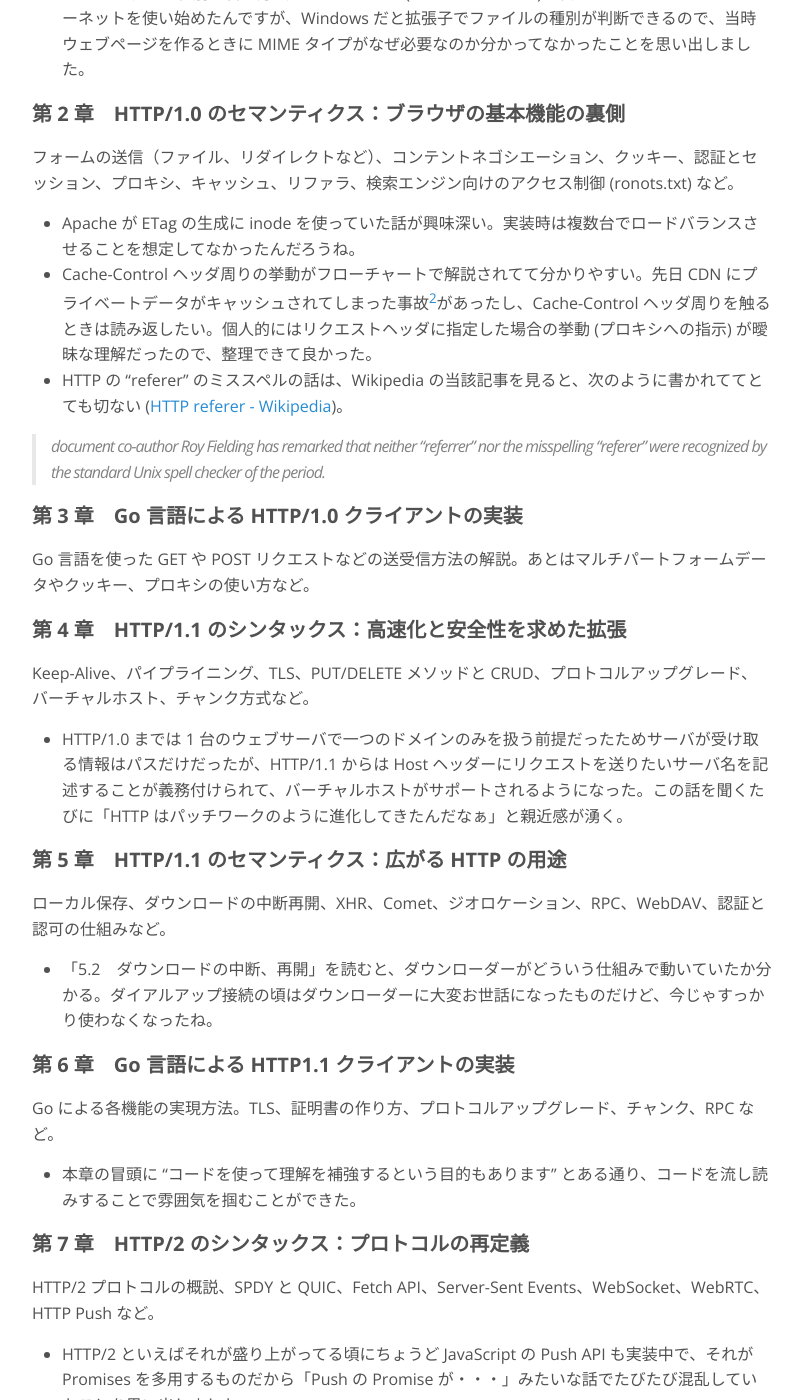
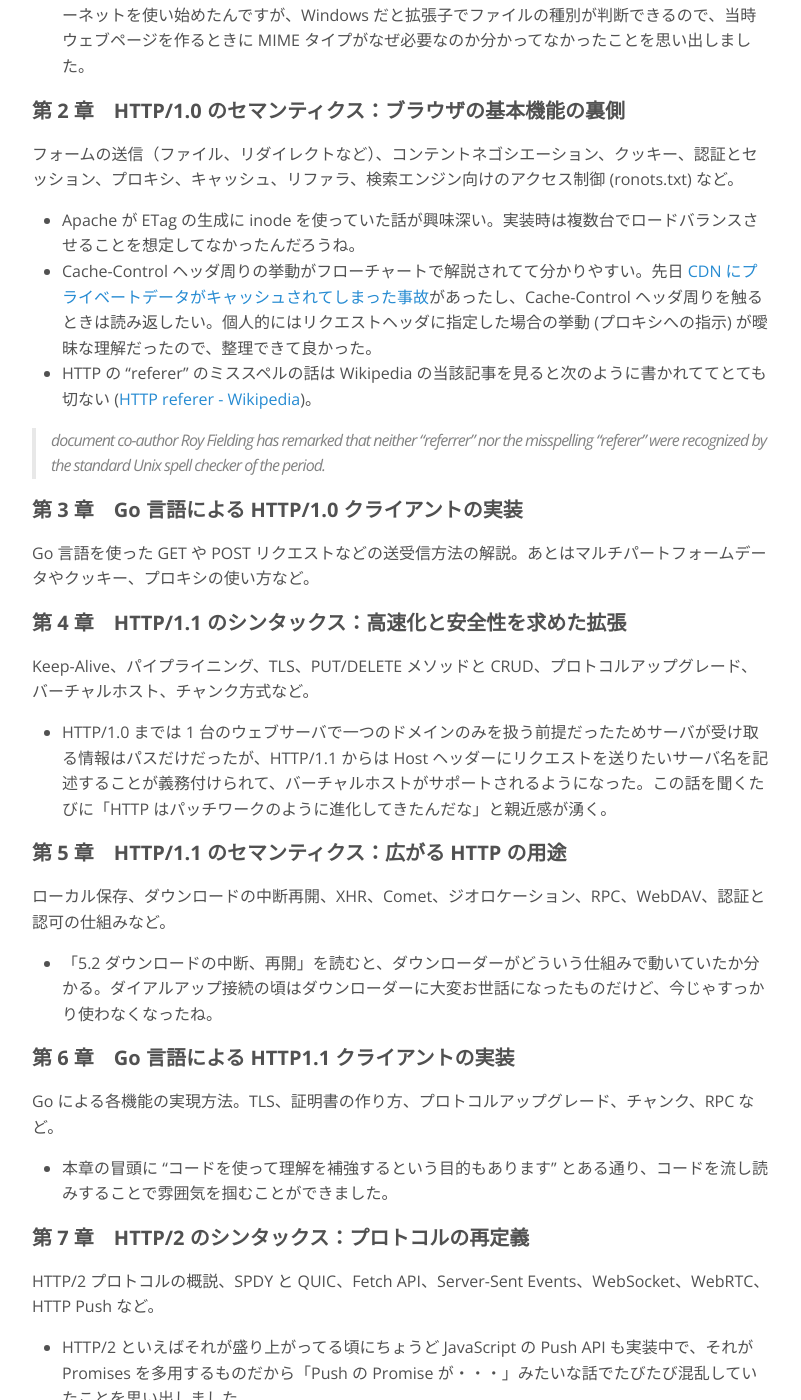
Before and after one commit to nhiroki/nhiroki.github.io, a Jekyll site: the page built from _posts/2017-08-10-book-real-world-http.md, in a window 1280 px wide and 1400 px high, scrolled down 1216 px. Shown: the whole window, without its empty margins (238-1039 px from the left). Built offline with Jekyll 4.4.1, drawn with Linux system fonts in a browser that asks for light colours; comment, search, counter and statistics services are not loaded; some of the changed text lies outside the part shown.

Commit message:
Trivial fixes for the existing post

```diff
--- a/_posts/2017-08-10-book-real-world-http.md
+++ b/_posts/2017-08-10-book-real-world-http.md
@@ -51,19 +47,19 @@
 
 Keep-Alive、パイプライニング、TLS、PUT/DELETE メソッドと CRUD、プロトコルアップグレード、バーチャルホスト、チャンク方式など。
 
-- HTTP/1.0 までは 1 台のウェブサーバで一つのドメインのみを扱う前提だったためサーバが受け取る情報はパスだけだったが、HTTP/1.1 からは Host ヘッダーにリクエストを送りたいサーバ名を記述することが義務付けられて、バーチャルホストがサポートされるようになった。この話を聞くたびに「HTTP はパッチワークのように進化してきたんだなぁ」と親近感が湧く。
+- HTTP/1.0 までは 1 台のウェブサーバで一つのドメインのみを扱う前提だったためサーバが受け取る情報はパスだけだったが、HTTP/1.1 からは Host ヘッダーにリクエストを送りたいサーバ名を記述することが義務付けられて、バーチャルホストがサポートされるようになった。この話を聞くたびに「HTTP はパッチワークのように進化してきたんだな」と親近感が湧く。
 
 ## 第 5 章　HTTP/1.1 のセマンティクス：広がる HTTP の用途
 
 ローカル保存、ダウンロードの中断再開、XHR、Comet、ジオロケーション、RPC、WebDAV、認証と認可の仕組みなど。
 
-- 「5.2　ダウンロードの中断、再開」を読むと、ダウンローダーがどういう仕組みで動いていたか分かる。ダイアルアップ接続の頃はダウンローダーに大変お世話になったものだけど、今じゃすっかり使わなくなったね。
+- 「5.2 ダウンロードの中断、再開」を読むと、ダウンローダーがどういう仕組みで動いていたか分かる。ダイアルアップ接続の頃はダウンローダーに大変お世話になったものだけど、今じゃすっかり使わなくなったね。
 
 ## 第 6 章　Go 言語による HTTP1.1 クライアントの実装
 
 Go による各機能の実現方法。TLS、証明書の作り方、プロトコルアップグレード、チャンク、RPC など。
 
-- 本章の冒頭に "コードを使って理解を補強するという目的もあります" とある通り、コードを流し読みすることで雰囲気を掴むことができた。
+- 本章の冒頭に "コードを使って理解を補強するという目的もあります" とある通り、コードを流し読みすることで雰囲気を掴むことができました。
 
 ## 第 7 章　HTTP/2 のシンタックス：プロトコルの再定義
 
@@ -86,7 +82,7 @@
 
 HTTP/2 サーバプッシュ、Server-Sent Events、WebSocket の Go 言語によるサンプル実装の紹介。
 
-- Go のサーバプッシュ API がプッシュ対象のリソースに対してサーバ側で疑似リクエストを発行するようになっているのは面白いなと思った。ウェブブラウザ内でも通常のナビゲーションとは違う場所からリソース読み込みを行うとき (例えば Service Worker の更新チェック時) に擬似的にリソースリクエストを発行してセキュリティチェックを通したりしているので親近感が湧いた。
+- Go のサーバプッシュ API がプッシュ対象のリソースに対してサーバ側で疑似リクエストを発行するようになっているのは面白いなと思った。ウェブブラウザ内でも通常のナビゲーションとは違う場所からリソース読み込みを行うとき (例えば Service Worker の更新チェック時) に擬似的にリソースリクエストを発行してセキュリティチェックを通したりしているのでコードパスを再利用したいのかな。
 
 ## 第 10 章　セキュリティ：ブラウザを守る HTTP の機能
 
@@ -96,7 +92,7 @@
 
 RESTful と REST-ish、 RESTful API におけるメソッド・ステータスコード・ボディー、REST API の実例、タイムアウトやアクセス数制限など。
 
-- HTTP によるデータベースアクセスに関しては "4.3 PUT メソッドと DELETE メソッドの標準化" でも触れられている。
+- HTTP によるデータベースアクセスに関しては「4.3 PUT メソッドと DELETE メソッドの標準化」でも触れられている。
 - LSUDs (Large Set of Unknown Developers) の話を見て Web API の粒度を決めるのは本当に難しそうだと感じた。私は SSKDs (Small Set of Known Developers) しか設計したことがないのでモノリシックな API を作れば事足りたけど、ユースケースが事前に明確に決められない場合悩みすぎていつまでも API をローンチできなさそう。
 
 ---
```
Also changed, not shown: other parts of _posts/2017-08-10-book-real-world-http.md (+3 -7 lines).
